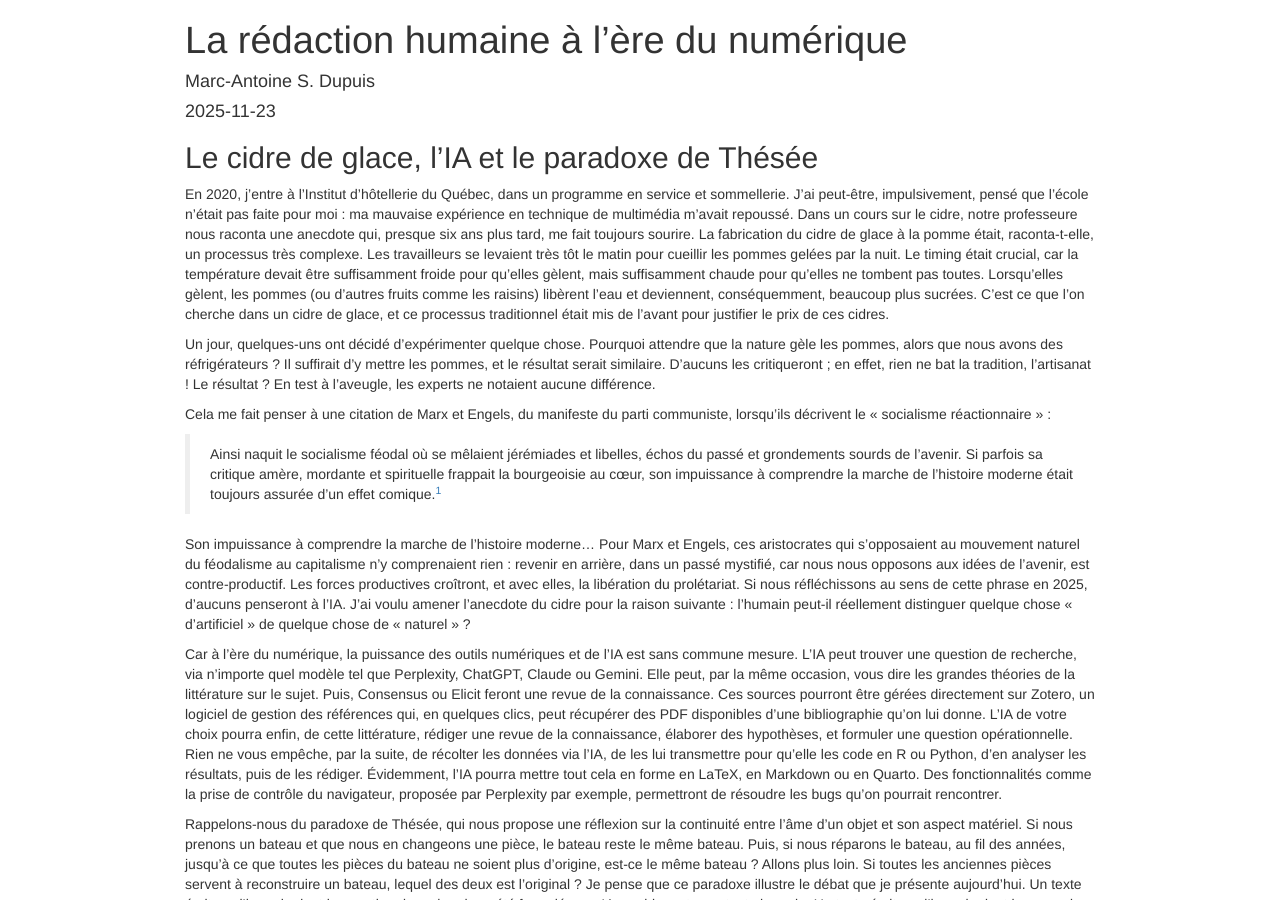
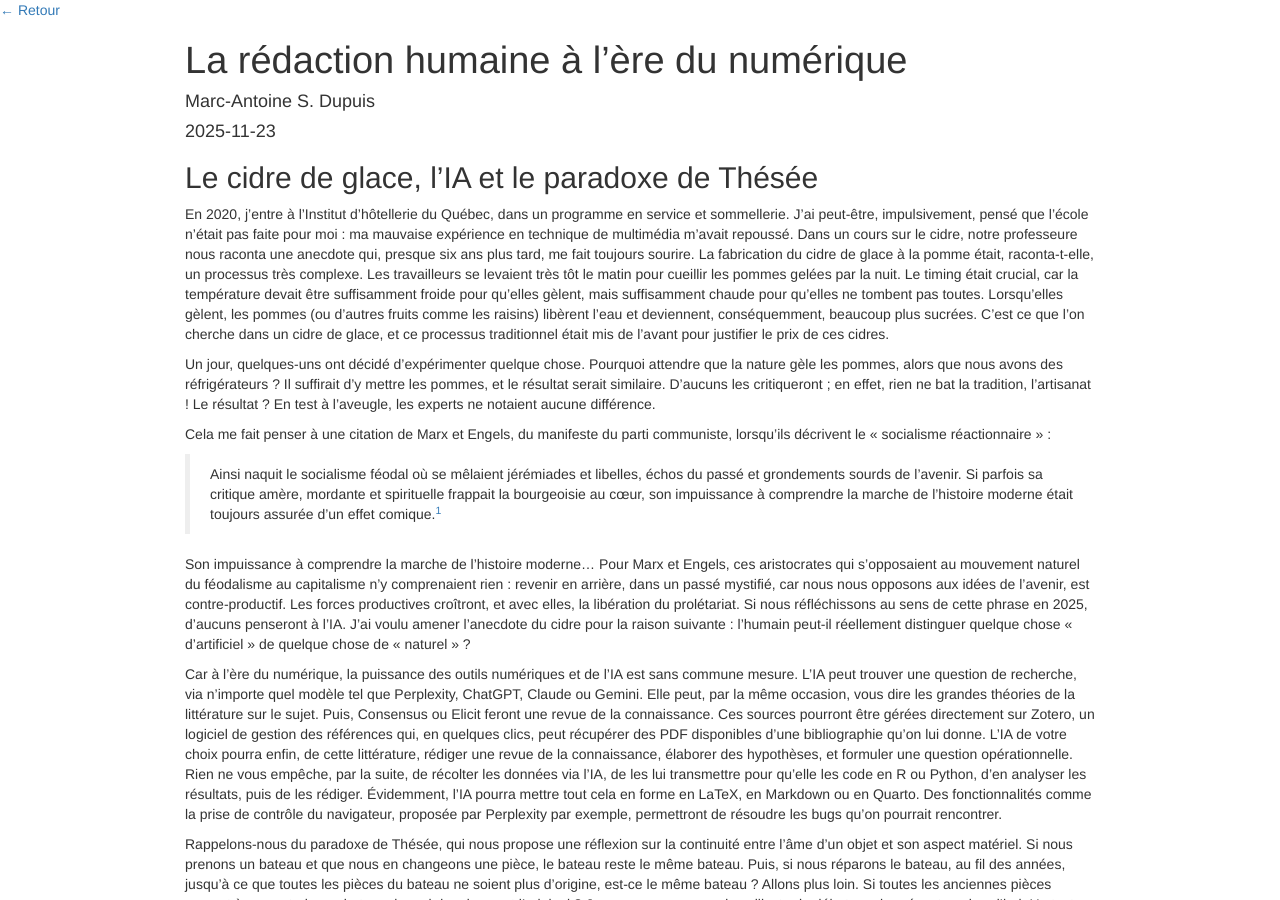
Before and after one commit to MADUP212/MADUP212.github.io, a Jekyll site: the page section/projets/thesee_texte.html, which Jekyll copies as it is, in a window 1280 px wide and 900 px high. Built offline with Jekyll 4.4.1, drawn with Linux system fonts in a browser that asks for light colours.

Commit message:
Update thesee_texte.html

```diff
--- a/section/projets/thesee_texte.html
+++ b/section/projets/thesee_texte.html
@@ -340,6 +340,7 @@ display: none;
 
 <body>
 
+<a href="javascript:history.back()" class="back-button">← Retour</a>
 
 <div class="container-fluid main-container">
 
```
